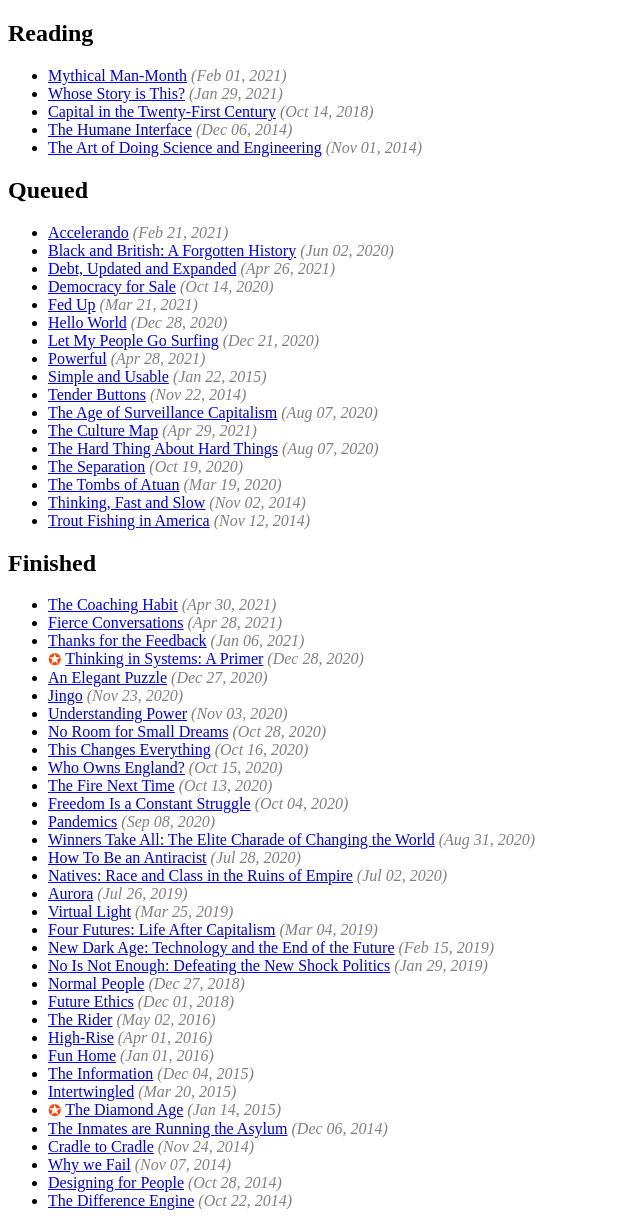
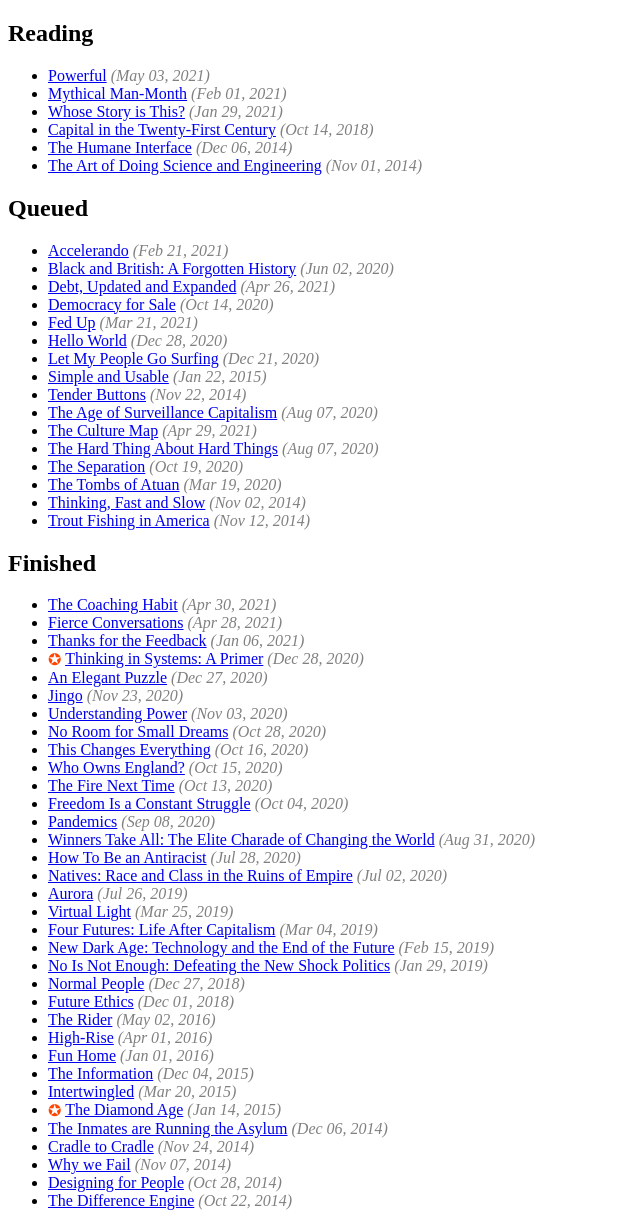
Before and after one commit to aron/books.aroncarroll.com, a Jekyll site: the page built from index.html, in a window 1280 px wide. Shown: the whole page, without its empty margins (0-640 px from the left). Built offline with Jekyll 4.4.1, drawn with Linux system fonts in a browser that asks for light colours.

Commit message:
Started Powerful

```diff
--- a/_data/books.yml
+++ b/_data/books.yml
@@ -23,8 +23,9 @@ items:
   url: https://goodreads.com/book/isbn/1939714117
   isbn: "1939714117"
   type: kindle
-  state: queued
+  state: started
   queued_at: "2021-04-28"
+  started_at: "2021-05-03"
 - title: The Tombs of Atuan
   authors:
   - Ursula K. Le Guin
```
